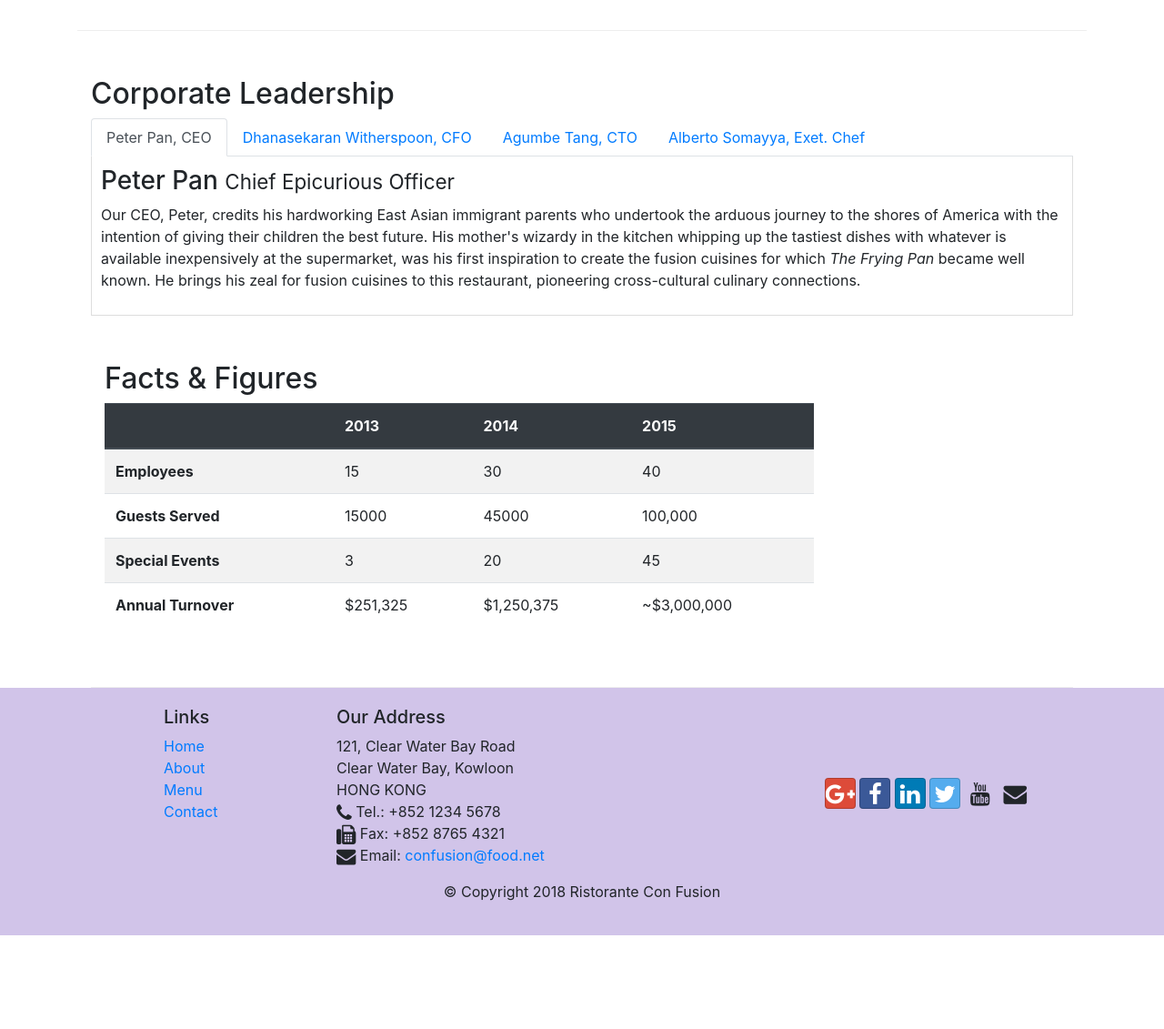
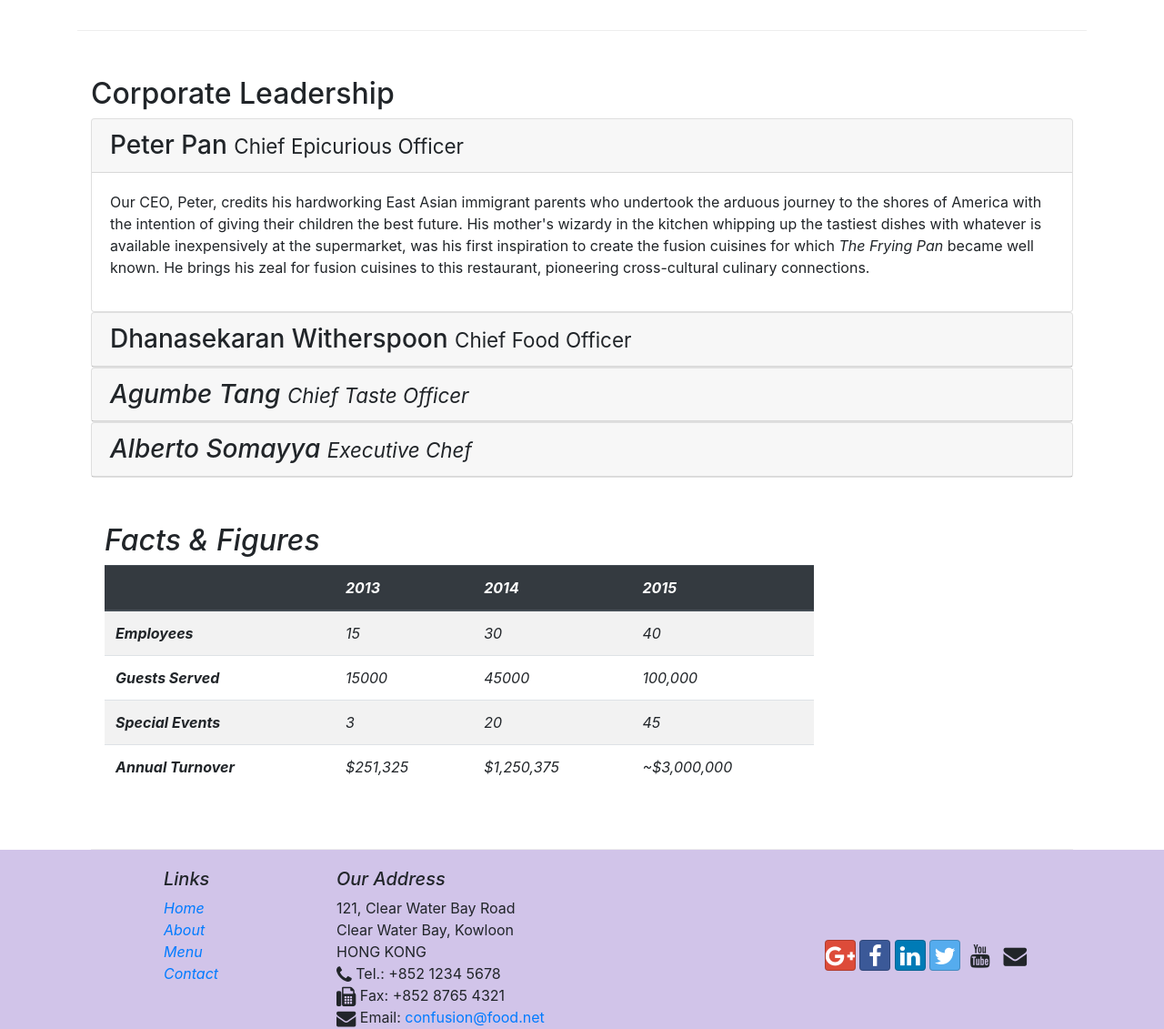
Before and after one commit to mittalrahul074/b, a website: page about/aboutus.html in a window 1280 px wide. Shown: the part 960-2091 px from the top of the page at 91% size. Before the commit the page ends 1988 px from the top, so only its background shows below. Drawn offline with nearby package versions, Linux system fonts and the light colour scheme.

Commit message:
collapse

```diff
--- a/about/aboutus.html
+++ b/about/aboutus.html
@@ -97,7 +97,7 @@
             <div>
                 <h2 style="margin-top: 50px;">Corporate Leadership</h2>
 
-                <ul class="nav nav-tabs" role="tablist" id="myTab">
+                <!-- <ul class="nav nav-tabs" role="tablist" id="myTab">
                     <li class="nav-item">
                         <a href="#peter" class="nav-link active" role="tab" data-toggle="tab">Peter Pan, CEO</a>
                     </li>
@@ -110,23 +110,67 @@
                     <li class="nav-item">
                         <a href="#alberto" class="nav-link" role="tab" data-toggle="tab">Alberto Somayya, Exet. Chef</a>
                     </li>
-                </ul>
-                <div class="tab-content">
-                    <div role="tabpanel" class="tab-pane fade show active" id="peter">
-                        <h3>Peter Pan <small>Chief Epicurious Officer</small></h3>
-                        <p class="d-none d-sm-block">Our CEO, Peter, credits his hardworking East Asian immigrant parents who undertook the arduous journey to the shores of America with the intention of giving their children the best future. His mother's wizardy in the kitchen whipping up the tastiest dishes with whatever is available inexpensively at the supermarket, was his first inspiration to create the fusion cuisines for which <em>The Frying Pan</em> became well known. He brings his zeal for fusion cuisines to this restaurant, pioneering cross-cultural culinary connections.</p>
+                </ul> -->
+                <div id="accordion">
+                    <div class="card">
+                        <div class="card-header" role="tab" id="peterhead">
+                            <h3 class="mb-0">
+                                <a data-toggle="collapse" data-target="#peter">
+                                    Peter Pan <small>Chief Epicurious Officer</small>
+                                </a>
+                            </h3>
+                        </div>
+                        <div class="collapse show" id="peter" data-parent="#accordion">
+                            <div class="card-body">
+                                <p class="d-none d-sm-block">Our CEO, Peter, credits his hardworking East Asian immigrant parents who undertook the arduous journey to the shores of America with the intention of giving their children the best future. His mother's wizardy in the kitchen whipping up the tastiest dishes with whatever is available inexpensively at the supermarket, was his first inspiration to create the fusion cuisines for which <em>The Frying Pan</em> became well known. He brings his zeal for fusion cuisines to this restaurant, pioneering cross-cultural culinary connections.
+                                </p>
+                            </div>
+                        </div>
                     </div>
-                    <div role="tabpanel" class="tab-pane fade" id="danny">
-                        <h3>Dhanasekaran Witherspoon <small>Chief Food Officer</small></h3>
-                        <p class="d-none d-sm-block">Our CFO, Danny, as he is affectionately referred to by his colleagues, comes from a long established family tradition in farming and produce. His experiences growing up on a farm in the Australian outback gave him great appreciation for varieties of food sources. As he puts it in his own words, <em>Everything that runs, wins, and everything that stays, pays!</em></p>
+                    <div class="card">
+                        <div class="card-header" role="tab" id="dannyhead">
+                            <h3 class="mb-0">
+                                <a data-toggle="collapse" data-target="#danny">
+                                Dhanasekaran Witherspoon <small>Chief Food Officer</small>
+                                </a>
+                            </h3>
+                        </div>
+                        <div class="collapse" id="danny" data-parent="#accordion">
+                            <div class="card-body">
+                            <p class="d-none d-sm-block">Our CFO, Danny, as he is affectionately referred to by his colleagues, comes from a long established family tradition in farming and produce. His experiences growing up on a farm in the Australian outback gave him great appreciation for varieties of food sources. As he puts it in his own words, <em>Everything that runs, wins, and everything that stays, pays!
+                            </p>
+                            </div>
+                        </div>
                     </div>
-                    <div role="tabpanel" class="tab-pane fade" id="agumbe">
-                        <h3>Agumbe Tang <small>Chief Taste Officer</small></h3>
-                        <p class="d-none d-sm-block">Blessed with the most discerning gustatory sense, Agumbe, our CTO, personally ensures that every dish that we serve meets his exacting tastes. Our chefs dread the tongue lashing that ensues if their dish does not meet his exacting standards. He lives by his motto, <em>You click only if you survive my lick.</em></p>
+                    <div class="card">
+                        <div class="card-header" role="tab" id="agumbehead">
+                            <h3 class="mb-0">
+                                <a data-toggle="collapse" data-target="#agumbe">
+                                    Agumbe Tang <small>Chief Taste Officer</small>
+                                </a>
+                            </h3>
+                        </div>
+                        <div class="collapse" id="agumbe" data-parent="#accordion">
+                            <div class="card-body">
+                                <p class="d-none d-sm-block">Blessed with the most discerning gustatory sense, Agumbe, our CTO, personally ensures that every dish that we serve meets his exacting tastes. Our chefs dread the tongue lashing that ensues if their dish does not meet his exacting standards. He lives by his motto, <em>You click only if you survive my lick.
+                                </p>
+                            </div>
+                        </div>
                     </div>
-                    <div role="tabpanel" class="tab-pane fade" id="alberto">
-                        <h3>Alberto Somayya <small>Executive Chef</small></h3>
-                        <p class="d-none d-sm-block">Award winning three-star Michelin chef with wide International experience having worked closely with whos-who in the culinary world, he specializes in creating mouthwatering Indo-Italian fusion experiences. He says, <em>Put together the cuisines from the two craziest cultures, and you get a winning hit! Amma Mia!</em></p>
+                    <div class="card">
+                        <div class="card-header" role="tab" id="albertohead">
+                            <h3 class="mb-0">
+                                <a data-toggle="collapse" data-target="#alberto">
+                                    Alberto Somayya <small>Executive Chef</small>
+                                </a>
+                            </h3>
+                        </div>
+                        <div class="collapse" id="alberto" data-parent="#accordion">
+                            <div class="card-body">
+                                <p class="d-none d-sm-block">Award winning three-star Michelin chef with wide International experience having worked closely with whos-who in the culinary world, he specializes in creating mouthwatering Indo-Italian fusion experiences. He says, <em>Put together the cuisines from the two craziest cultures, and you get a winning hit! Amma Mia!</em>
+                                </p>
+                            </div>
+                        </div>
                     </div>
                 </div>
             </div>
```
